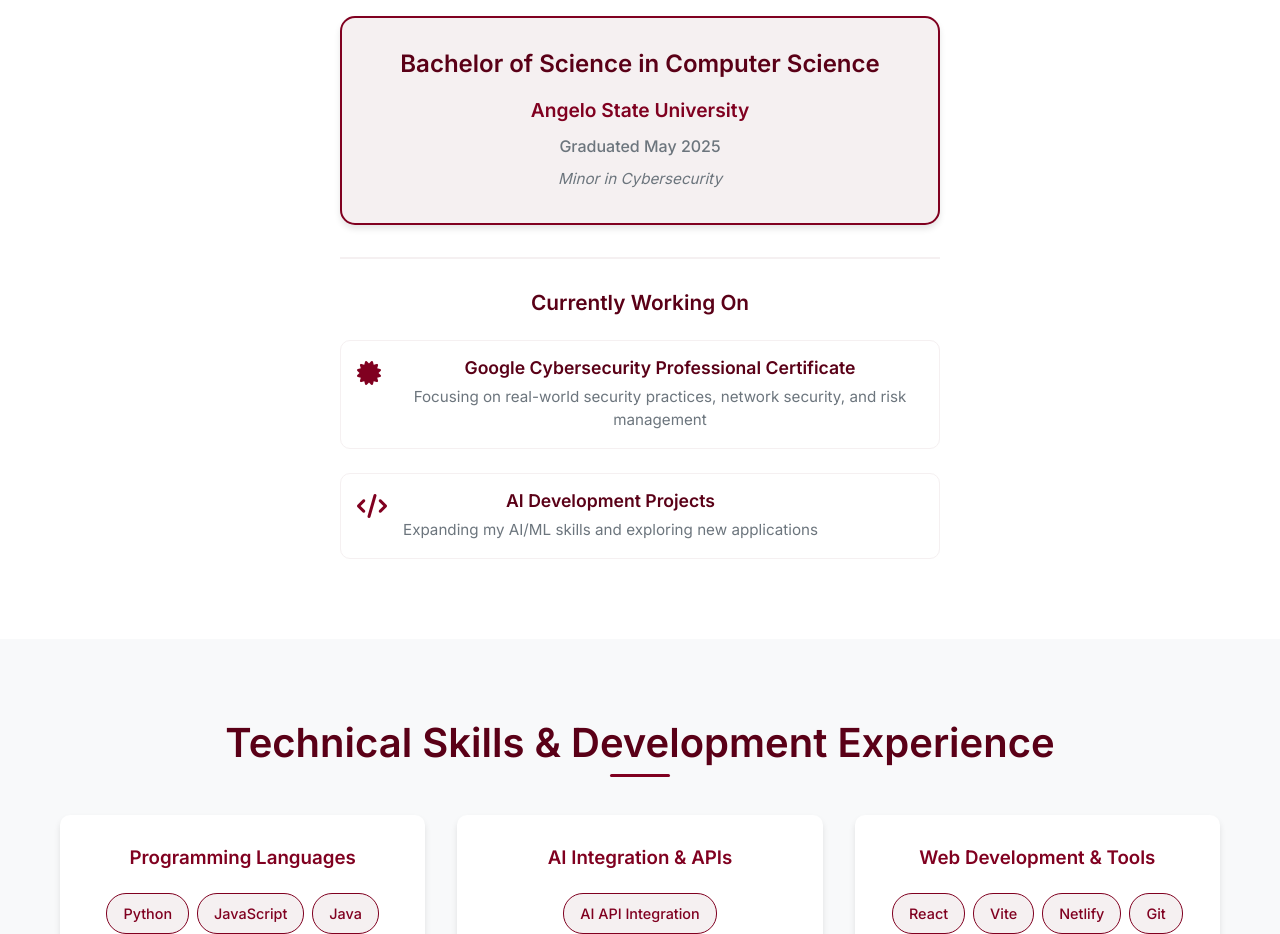
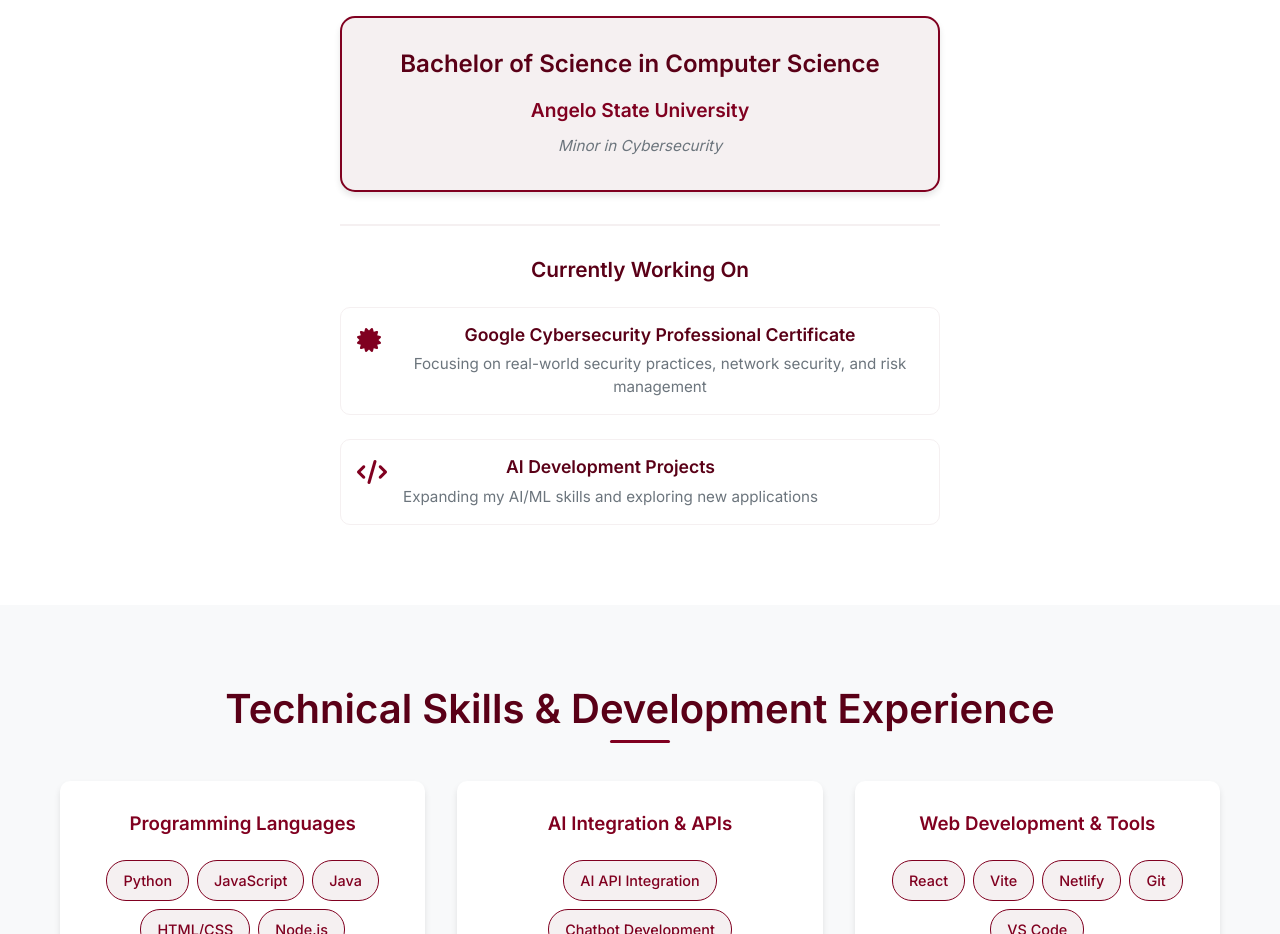
Before and after one commit to AmalaJ-30/portfolio, a plain HTML site: page index.html in a window 1280 px wide. Shown: the part 960-1894 px from the top of the page. Drawn offline with Linux system fonts and the light colour scheme.

Commit message:
Minor changes

```diff
--- a/index.html
+++ b/index.html
@@ -60,7 +60,6 @@
                  <div class="education-item">
                      <h3>Bachelor of Science in Computer Science</h3>
                      <p class="university">Angelo State University</p>
-                     <p class="graduation">Graduated May 2025</p>
                      <p class="minor">Minor in Cybersecurity</p>
                  </div>
                  <div class="current-work">
```
